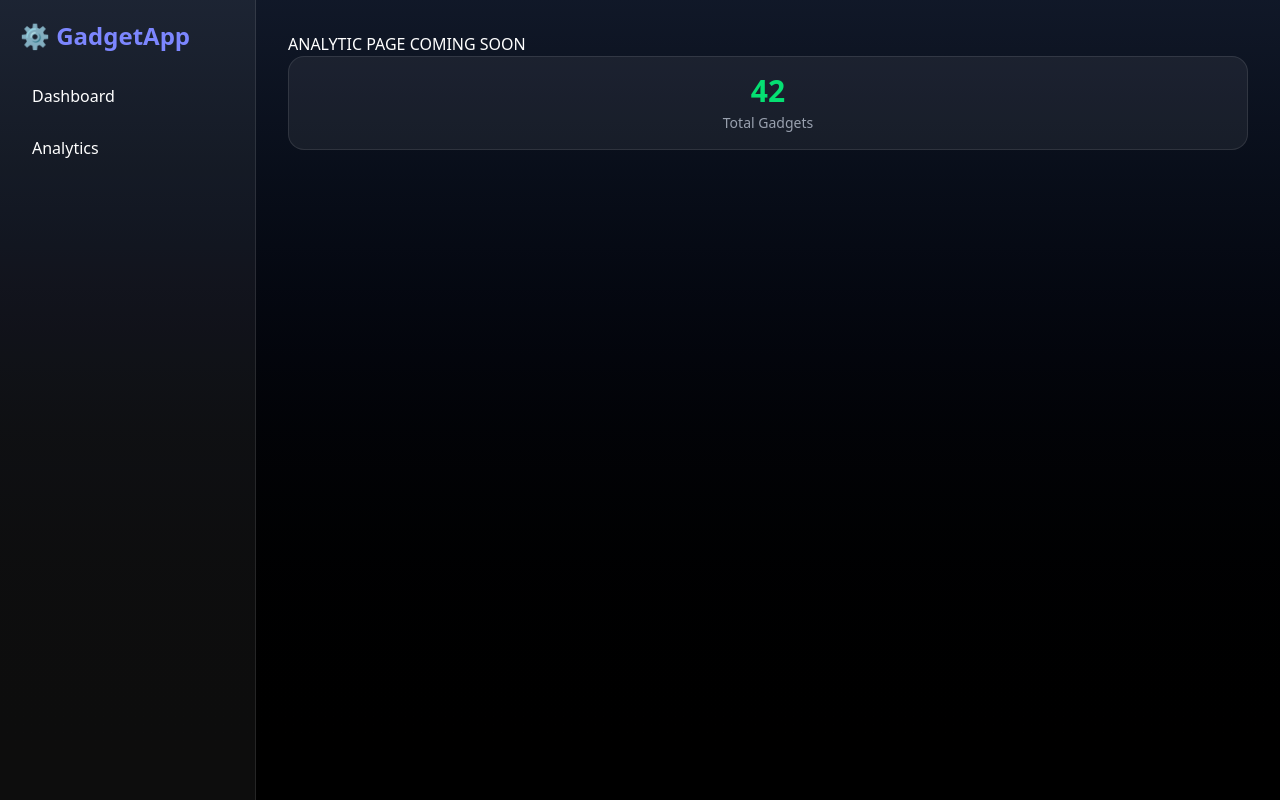
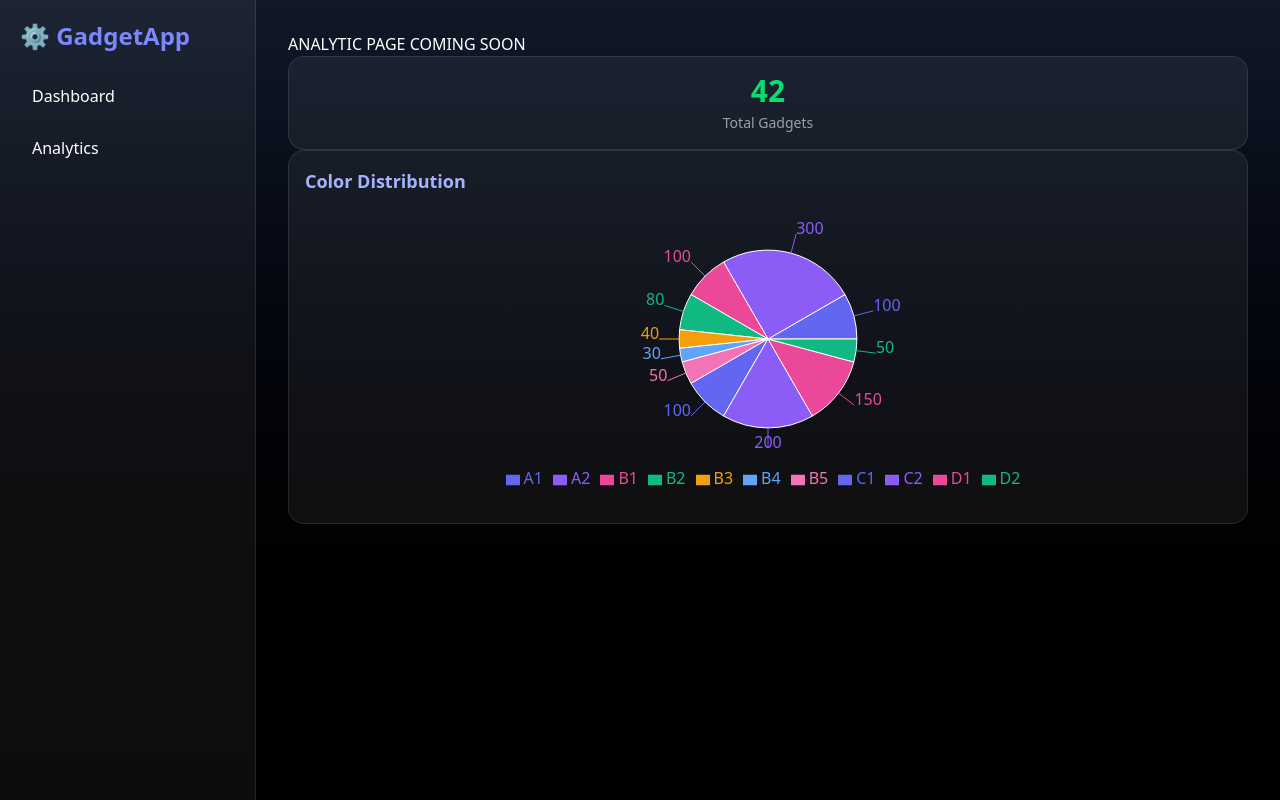
Before and after one commit to starkid111/User-Manager-App, a React (Vite) app: page /analytics in a window 1280 px wide. Built offline with nearby package versions, Linux system fonts and the light colour scheme.

Commit message:
added a piechart

```diff
--- a/src/components/Analytics.tsx
+++ b/src/components/Analytics.tsx
@@ -1,10 +1,25 @@
-import StatsCard from "./stats/statsCard"
+import ColorPieChart from "./charts/PieChart";
+import StatsCard from "./stats/StatsCard"
 
+const data02 = [
+  { name: 'A1', value: 100 },
+  { name: 'A2', value: 300 },
+  { name: 'B1', value: 100 },
+  { name: 'B2', value: 80 },
+  { name: 'B3', value: 40 },
+  { name: 'B4', value: 30 },
+  { name: 'B5', value: 50 },
+  { name: 'C1', value: 100 },
+  { name: 'C2', value: 200 },
+  { name: 'D1', value: 150 },
+  { name: 'D2', value: 50 },
+];
 const Analytics = () => {
   return (
     <>
       <div>ANALYTIC PAGE COMING SOON</div>
       <StatsCard title="Total Gadgets" value={42} accent="text-green-400" />
+      <ColorPieChart data={data02} height={300} />
     </>
 
 
--- /dev/null
+++ b/src/components/charts/PieChart.tsx
@@ -0,0 +1,49 @@
+import {
+  Cell,
+  Legend,
+  Pie,
+  PieChart,
+  ResponsiveContainer,
+  Tooltip,
+} from "recharts";
+
+interface DataPoint {
+  name: string;
+  value: number;
+  [key: string]: string | number;
+}
+
+interface Props {
+  data: DataPoint[]; // [{ name: 'Blue', value: 3 }, ...]
+  height?: number;
+}
+
+const DEFAULT_COLORS = ["#6366F1", "#8B5CF6", "#EC4899", "#10B981", "#F59E0B", "#60A5FA", "#F472B6"];
+
+const ColorPieChart: React.FC<Props> = ({ data, height = 220 }) => {
+  // ensure there's at least one item so Recharts doesn't error
+  const safeData = data.length ? data : [{ name: "None", value: 1 }];
+
+  return (
+    <div className="bg-white/6 border border-white/10 rounded-2xl p-4">
+      <div className="text-lg font-semibold text-indigo-300 mb-3">Color Distribution</div>
+      <div style={{ width: "100%", height }}>
+        <ResponsiveContainer>
+          <PieChart>
+            <Pie data={safeData} dataKey="value" nameKey="name" outerRadius="70%" label>
+              {safeData.map((_, i) => (
+                <Cell key={`cell-${i}`} fill={DEFAULT_COLORS[i % DEFAULT_COLORS.length]} />
+              ))}
+            </Pie>
+            <Tooltip
+              wrapperStyle={{ background: "rgba(0,0,0,0.8)", borderRadius: 8, border: "none", color: "#fff" }}
+            />
+            <Legend verticalAlign="bottom" height={36} />
+          </PieChart>
+        </ResponsiveContainer>
+      </div>
+    </div>
+  );
+};
+
+export default ColorPieChart;
--- a/src/components/stats/StatsCard.tsx
+++ b/src/components/stats/StatsCard.tsx
@@ -3,7 +3,7 @@ import React from "react";
 interface Props {
   title: string;
   value: string | number;
-  accent?: string; // Tailwind color class e.g. "text-indigo-400"
+  accent?: string;
 }
 
 const StatsCard: React.FC<Props> = ({ title, value, accent = "text-indigo-400" }) => {
```
